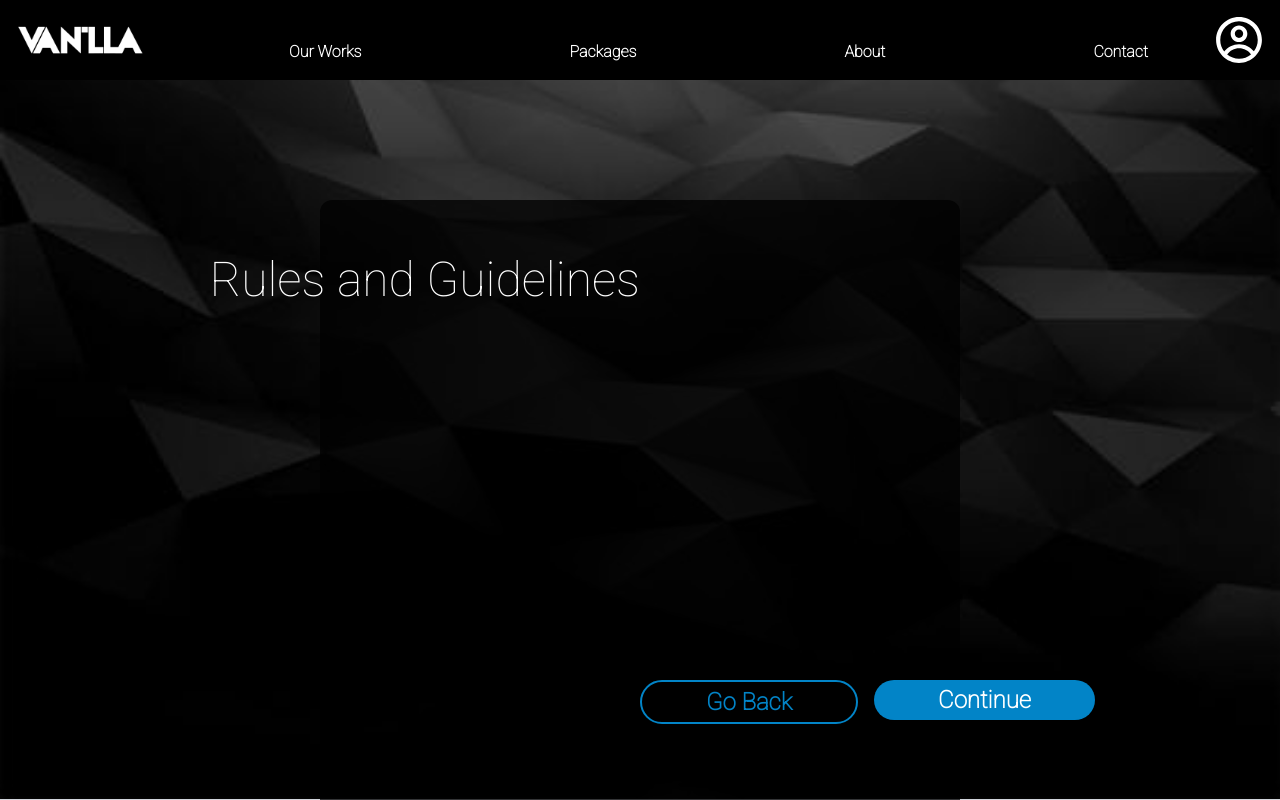
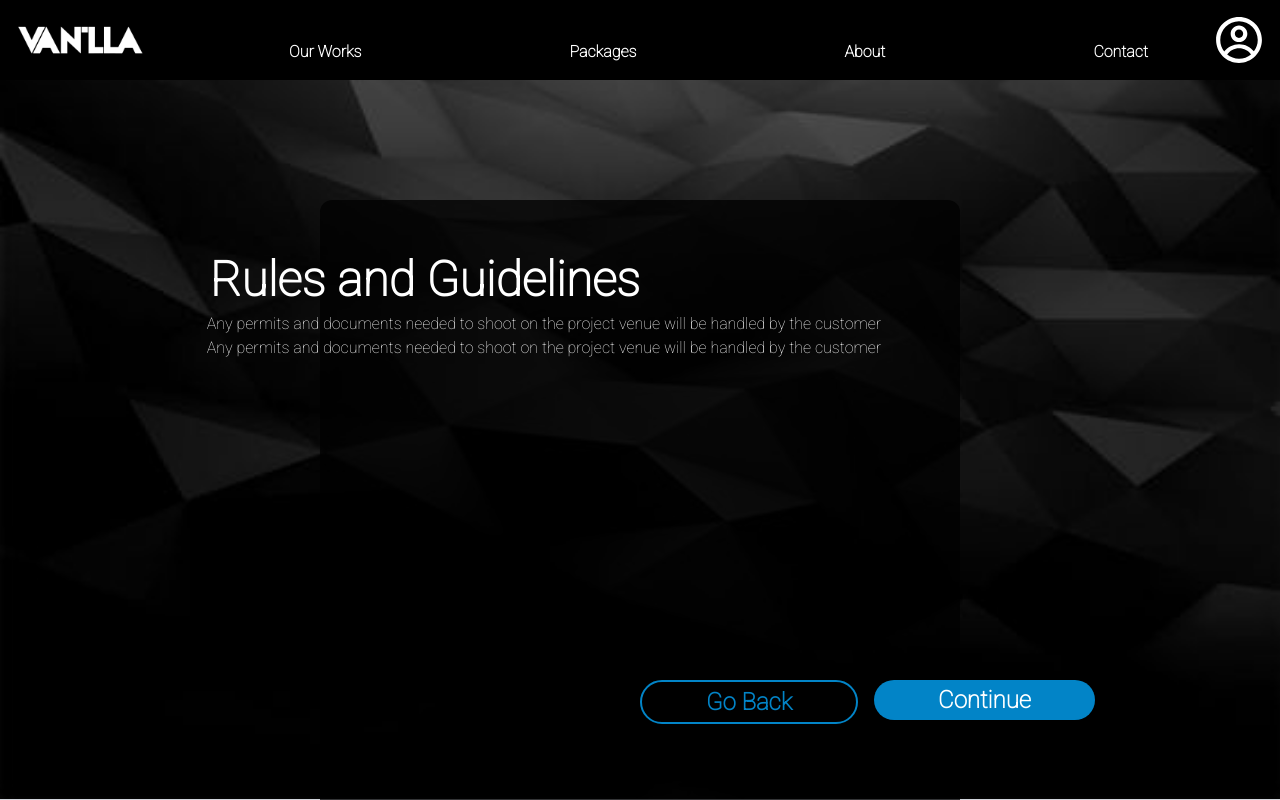
Before and after one commit to JayceAronGo/vanillastudio, a React (Create React App) app: page / in a window 1280 px wide. Shown: the top 800 px of the page. Built offline with nearby package versions, Linux system fonts and the light colour scheme.

Commit message:
cxcxzcxz

```diff
--- a/src/pages/ProjectDetails.jsx
+++ b/src/pages/ProjectDetails.jsx
@@ -28,12 +28,23 @@ const ProjectDetails = () => {
           </div>
         </div>
 
-        <div className=" absolute z-16 top-64 right-1/2 ">
-          <div className=''>
-            <h1 className='text-white text-5xl text-end '> Rules and Guidelines </h1>
+
+        <div className=" absolute flex z-16 top-64 right-1/2 ">
+          <div className='text-white '>
+            <h1 className='text-5xl font-bold '> Rules and Guidelines </h1>
+          </div>
+        </div>
+
+
+        <div className=" absolute   z-16 top-64   pr-48 ">
+
+          <div className='text-white py-14 flex  '>
             <ul>
-              <li>
-
+              <li className=''>
+              Any permits and documents needed to shoot on the project venue will be handled by the customer
+              </li>
+              <li className=''>
+              Any permits and documents needed to shoot on the project venue will be handled by the customer
               </li>
             </ul>
           </div>
```
